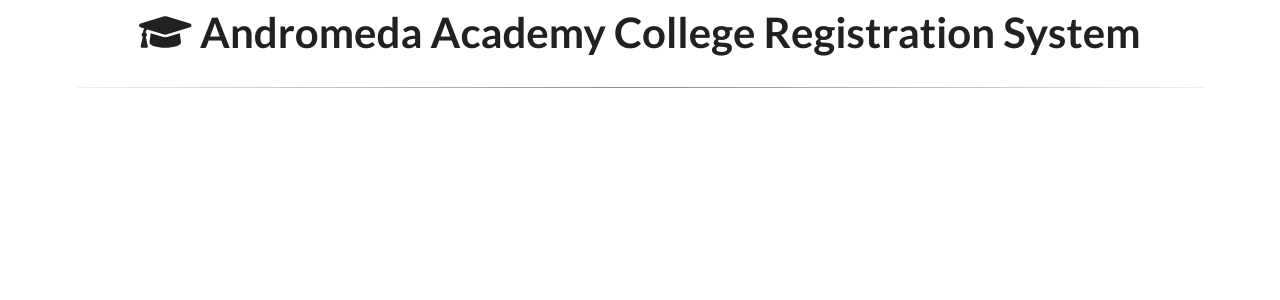
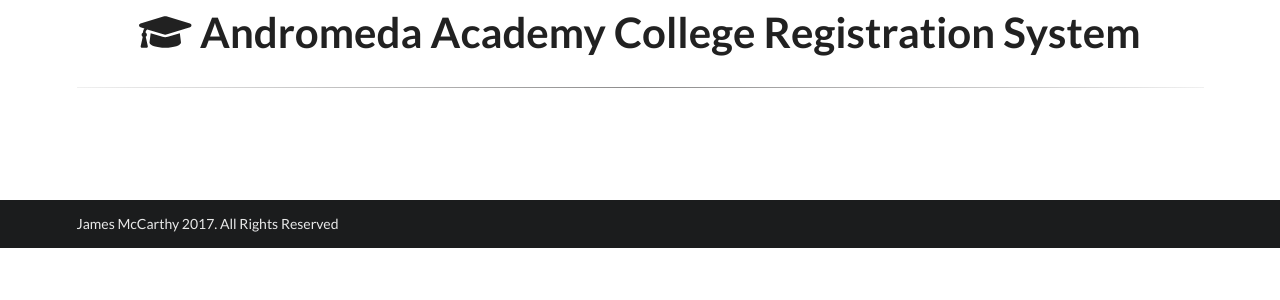
Before and after one commit to andromedasystem/Andromeda, a Django app: template registration_system/templates/registration_system/index.html in a window 1280 px wide. Shown: the part 379-679 px from the top of the page. Run offline with Django 3.2, Linux system fonts and the light colour scheme; the template is opened without the code that fills it, so the values that code supplies are empty; some libraries are stand-ins or nearby versions.

Commit message:
Added FooteR

```diff
--- a/registration_system/static/registration_system/css/style.css
+++ b/registration_system/static/registration_system/css/style.css
@@ -27,3 +27,7 @@ hr.title-rule {
   background-image: -ms-linear-gradient(left, #f0f0f0, #8c8b8b, #f0f0f0);
   background-image: -o-linear-gradient(left, #f0f0f0, #8c8b8b, #f0f0f0);
 }
+
+#andromeda_footer {
+    margin-top: 8em;
+}
--- a/registration_system/templates/registration_system/partials/base.html
+++ b/registration_system/templates/registration_system/partials/base.html
@@ -30,7 +30,13 @@
 
 
     <div id="andromeda_footer">
-        {% block footer %}{% endblock %}
+        {% block footer %}
+            <div class="ui inverted vertical footer segment form-page">
+              <div class="ui container">
+                James McCarthy 2017. All Rights Reserved
+              </div>
+            </div>
+        {% endblock %}
     </div>
 </body>
 </html>
```
